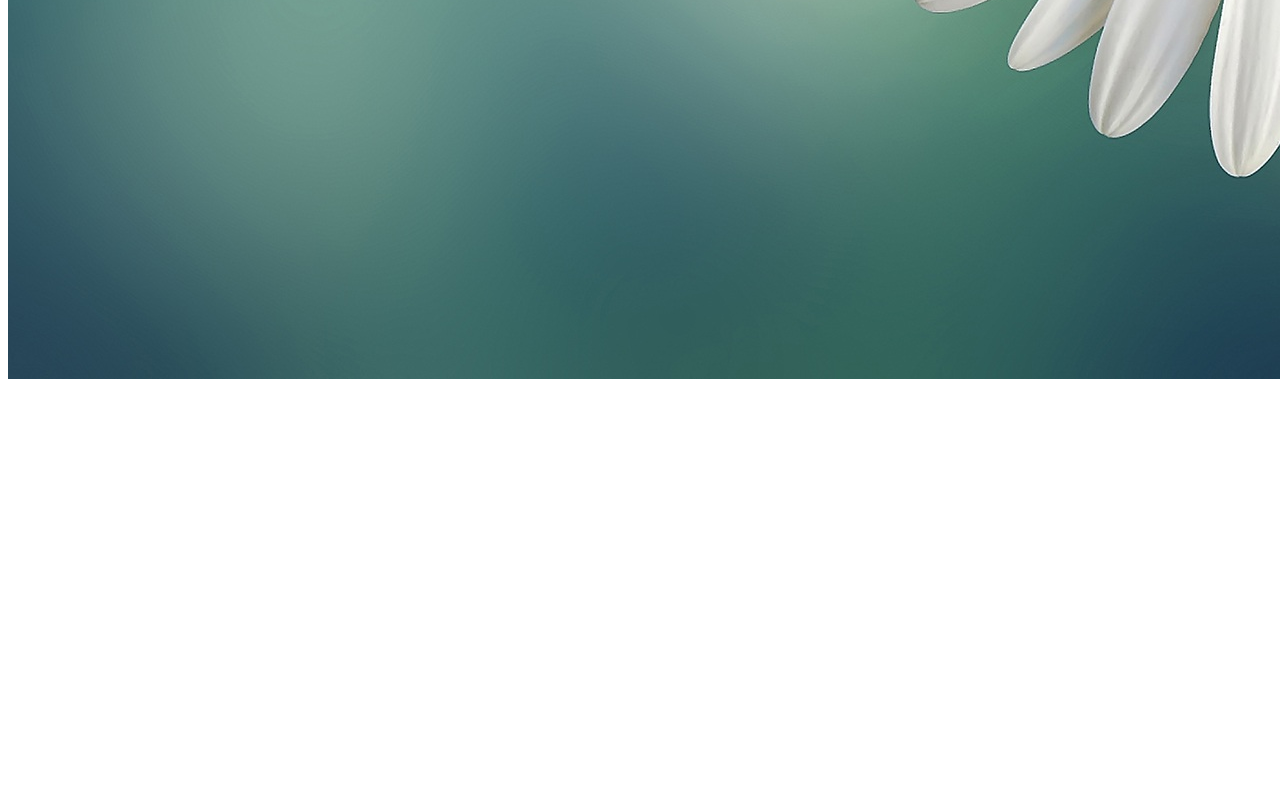
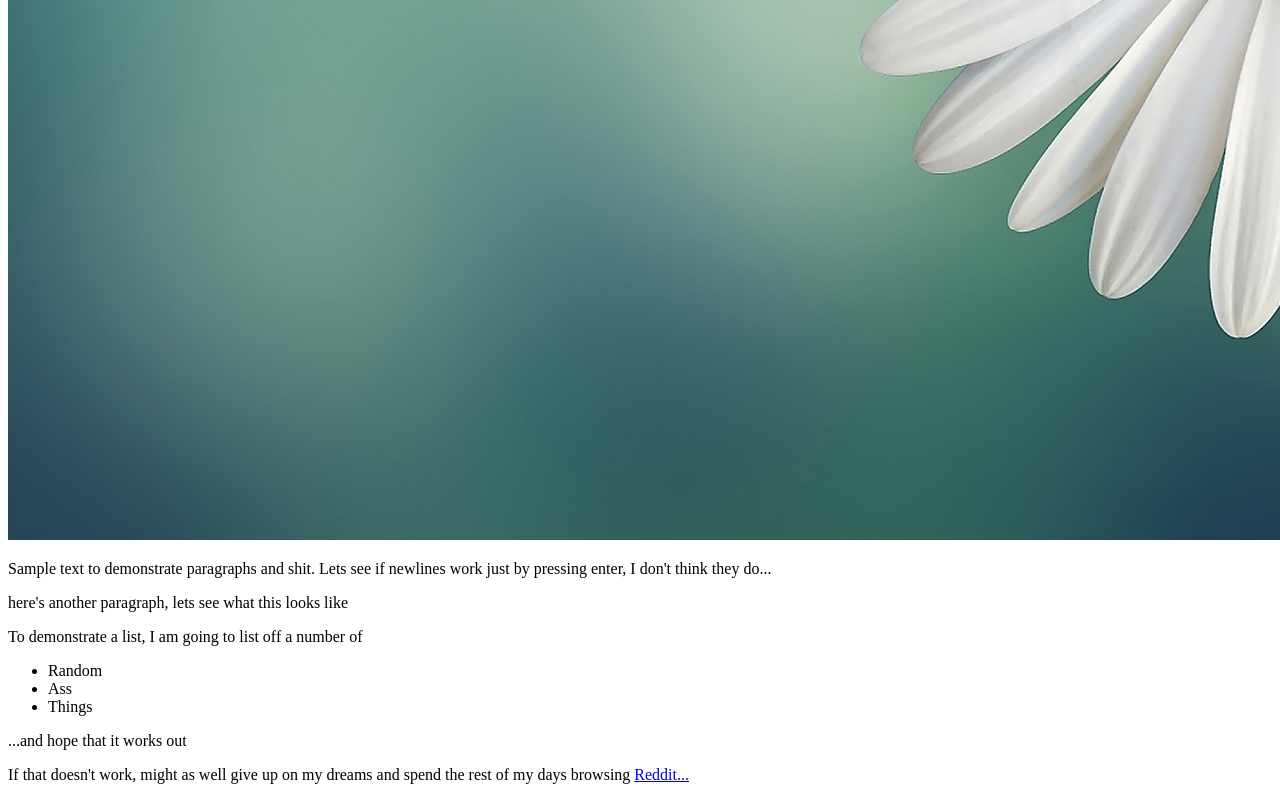
Before and after one commit to jfonz412/test_site1, a plain HTML site: page index.html in a window 1280 px wide. Shown: the part 918-1718 px from the top of the page. Before the commit the page ends 1309 px from the top, so only its background shows below. Drawn offline with Linux system fonts and the light colour scheme.

Commit message:
Messing with HTML basics

```diff
--- a/index.html
+++ b/index.html
@@ -5,6 +5,21 @@
     <title>My test page</title>
   </head>
   <body>
+  <h1>FLOWER</h1>
+  <h2>SMALLER FLOWER</h2>
+  <h6>smallest flower</h6>
     <img src="images/flower.jpg" alt="Here is a flower">
+    <p>Sample text to demonstrate paragraphs and shit.
+    Lets see if newlines work just by pressing enter, I don't think they do...</p>
+    <p> here's another paragraph, lets see what this looks like</p>
+    <p>To demonstrate a list, I am going to list off a number of </p>
+
+    <ul>
+    	<li>Random</li>
+    	<li>Ass</li>
+    	<li>Things</li>
+    </ul>
+    <p>...and hope that it works out</p>
+    <p>If that doesn't work, might as well give up on my dreams and spend the rest of my days browsing <a href="https://www.reddit.com">Reddit...</a></p>
   </body>
 </html>
```
